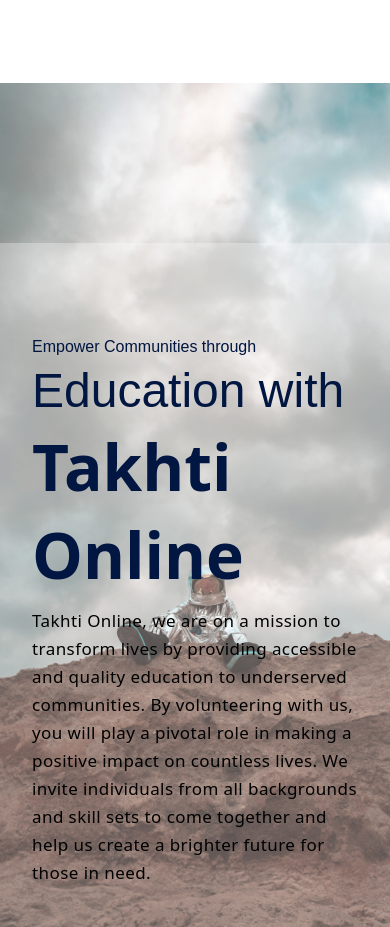
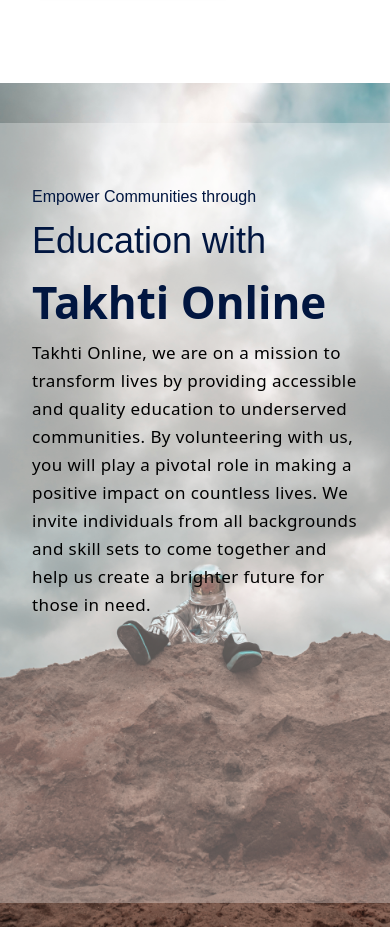
Before and after one commit to Muhammad-Bilal-7896/takhti, a Next.js app: page / in a window 390 px wide. Shown: the part 1220-2147 px from the top of the page. Built offline with nearby package versions, Linux system fonts and the light colour scheme.

Commit message:
Form Fone

```diff
--- a/src/pages/index.tsx
+++ b/src/pages/index.tsx
@@ -638,7 +638,7 @@ export default function Home() {
           <div className="absolute inset-0">
             <Image
               src="/Images/space.png"
-              className="w-full h-full md:h-full object-cover"
+              className="w-full h-screen md:h-full object-cover"
               alt="Education"
               width={720}
               height={1061}
@@ -647,11 +647,11 @@ export default function Home() {
 
           {/* Overlay Container */}
           <div className="absolute inset-0 flex justify-center">
-            <div className="bg-white bg-opacity-30 p-8 w-full md:max-w-[76.3%] md:min-w-[76.3%] min-h-[555px] max-h-[700px] md:max-h-[700px] mt-40 md:mt-[4.5rem] flex justify-center">
-              <div className='text-navy text-left w-full md:max-w-[78%] md:min-w-[78%] mt-[60px]'>
+            <div className="bg-white bg-opacity-30 p-8 w-full md:max-w-[76.3%] md:min-w-[76.3%] min-h-[555px] max-h-[780px] md:max-h-[700px] mt-10 md:mt-[4.5rem] flex justify-center">
+              <div className='text-navy text-left w-full md:max-w-[78%] md:min-w-[78%] mt-[30px] md:mt-[60px]'>
                 <h5 className="text-[16px] font-unisans leading-[24px]">Empower Communities through</h5>
-                <h4 className="text-5xl font-unisans leading-[64px]">Education with</h4>
-                <h2 className="text-[64px] font-extrabold leading-[88px]">Takhti Online</h2>
+                <h4 className="text-4xl md:text-5xl font-unisans leading-[64px]">Education with</h4>
+                <h2 className="text-[44px] md:text-[64px] font-extrabold leading-[58px] md:leading-[88px]">Takhti Online</h2>
                 <p className="mt-2 text-[17px] font-normal leading-7 tracking-wide font-['Proxima Nova'] text-black">Takhti Online, we are on a mission to transform lives by providing accessible and quality education to underserved communities. By volunteering with us, you will play a pivotal role in making a positive impact on countless lives. We invite individuals from all backgrounds and skill sets to come together and help us create a brighter future for those in need.</p>
               </div>
             </div>
```
